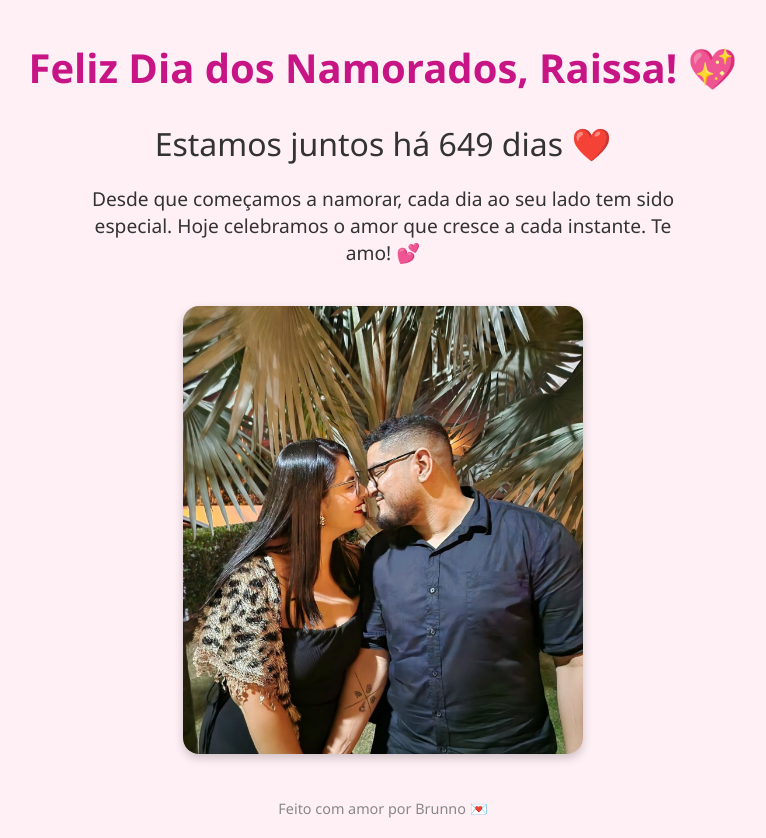
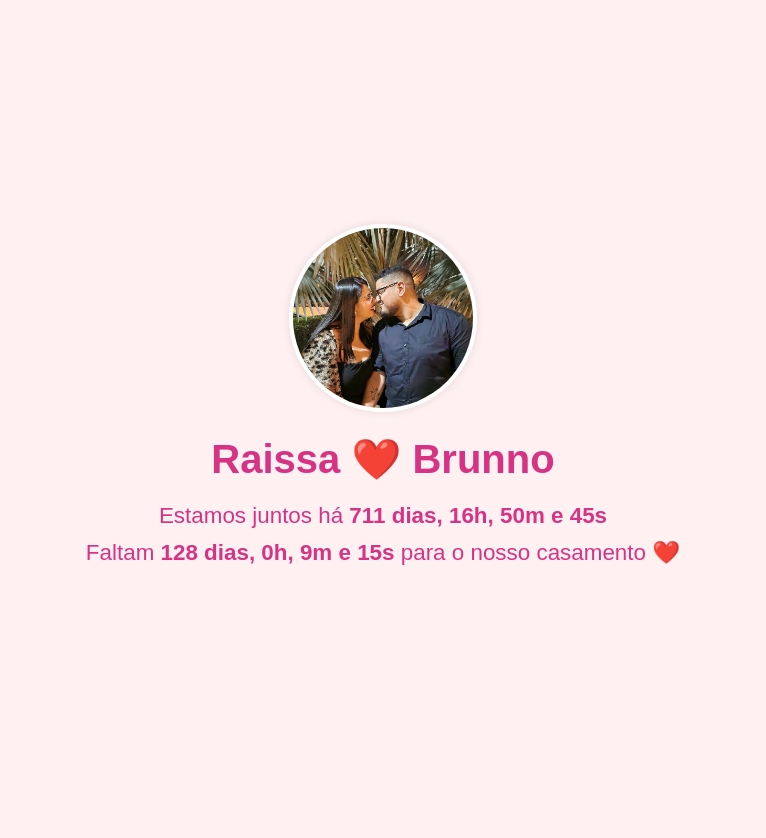
Before and after one commit to bjbrunno/raissaebrunno, a plain HTML site: page index.html in a window 1280 px wide. Shown: the whole page, without its empty margins (257-1023 px from the left). After the commit the page ends 800 px from the top, so only its background shows below. Drawn offline with Linux system fonts and the light colour scheme.

Commit message:
Add files via upload

```diff
--- a/index.html
+++ b/index.html
@@ -1,69 +1,22 @@
 <!DOCTYPE html>
 <html lang="pt-BR">
 <head>
-  <meta charset="UTF-8">
-  <meta name="viewport" content="width=device-width, initial-scale=1.0">
-  <title>Feliz Dia dos Namorados, Raissa! ❤️</title>
-  <style>
-    body {
-      margin: 0;
-      font-family: 'Segoe UI', sans-serif;
-      background: #fff0f5;
-      color: #333;
-      text-align: center;
-      padding: 20px;
-    }
-    h1 {
-      margin-top: 20px;
-      font-size: 2.5em;
-      color: #c71585;
-    }
-    #counter {
-      font-size: 2em;
-      margin: 20px 0;
-    }
-    .message {
-      font-size: 1.2em;
-      margin: 20px auto;
-      max-width: 600px;
-    }
-    .photo {
-      width: 90%;
-      max-width: 400px;
-      border-radius: 16px;
-      box-shadow: 0 4px 10px rgba(0,0,0,0.2);
-      margin-top: 20px;
-    }
-    footer {
-      margin-top: 40px;
-      font-size: 0.9em;
-      color: #888;
-    }
-  </style>
+    <meta charset="UTF-8">
+    <meta name="viewport" content="width=device-width, initial-scale=1.0">
+    <title>Raissa e Brunno</title>
+    <link rel="stylesheet" href="style.css">
 </head>
 <body>
-  <h1>Feliz Dia dos Namorados, Raissa! 💖</h1>
-  <div id="counter">Carregando...</div>
-  <div class="message">
-    Desde que começamos a namorar, cada dia ao seu lado tem sido especial. Hoje celebramos o amor que cresce a cada instante. Te amo! 💕
-  </div>
-  <img class="photo" src="raissa-e-brunno.jpg" alt="Foto do casal">
-
-  <footer>Feito com amor por Brunno 💌</footer>
-
-  <script>
-    const startDate = new Date('2023-09-02');
-    const counter = document.getElementById('counter');
-
-    function updateDaysTogether() {
-      const today = new Date();
-      const diffTime = today - startDate;
-      const diffDays = Math.floor(diffTime / (1000 * 60 * 60 * 24));
-      counter.textContent = `Estamos juntos há ${diffDays} dias ❤️`;
-    }
-
-    updateDaysTogether();
-    setInterval(updateDaysTogether, 86400000); // Atualiza a cada 24h
-  </script>
+    <div class="container">
+        <img src="raissa-e-brunno.jpg" alt="Foto do casal Raissa e Brunno" class="profile-photo">
+        <h1>Raissa ❤️ Brunno</h1>
+        <div id="countdown-together">
+            <p>Estamos juntos há <span id="together-time"></span></p>
+        </div>
+        <div id="countdown-wedding">
+            <p>Faltam <span id="wedding-time"></span> para o nosso casamento ❤️</p>
+        </div>
+    </div>
+    <script src="script.js"></script>
 </body>
 </html>
--- /dev/null
+++ b/script.js
@@ -0,0 +1,50 @@
+// Data de início do namoro: 02 de Julho de 2023
+// O mês em JavaScript começa em 0 (Janeiro=0, Julho=6)
+const startDate = new Date(2023, 6, 2, 0, 0, 0).getTime();
+
+// Data do casamento: 18 de Outubro de 2025, às 17:00
+// O mês em JavaScript começa em 0 (Janeiro=0, Outubro=9)
+const weddingDate = new Date(2025, 9, 18, 17, 0, 0).getTime();
+
+// Seleciona os elementos no HTML onde o tempo será exibido
+const togetherElement = document.getElementById('together-time');
+const weddingElement = document.getElementById('wedding-time');
+
+// Função que atualiza o contador a cada segundo
+setInterval(function() {
+    let now = new Date().getTime();
+
+    // ---- Contagem do tempo juntos ----
+    let distanceTogether = now - startDate;
+    let daysTogether = Math.floor(distanceTogether / (1000 * 60 * 60 * 24));
+    let hoursTogether = Math.floor((distanceTogether % (1000 * 60 * 60 * 24)) / (1000 * 60 * 60));
+    let minutesTogether = Math.floor((distanceTogether % (1000 * 60 * 60)) / (1000 * 60));
+    let secondsTogether = Math.floor((distanceTogether % (1000 * 60)) / 1000);
+
+    // Exibe o resultado no elemento 'together-time'
+    if (togetherElement) {
+        togetherElement.innerHTML = `${daysTogether} dias, ${hoursTogether}h, ${minutesTogether}m e ${secondsTogether}s`;
+    }
+
+    // ---- Contagem regressiva para o casamento ----
+    let distanceWedding = weddingDate - now;
+
+    // Se a data do casamento já passou, mostra uma mensagem
+    if (distanceWedding < 0) {
+        if (weddingElement) {
+            weddingElement.innerHTML = "Enfim casados! ❤️";
+        }
+        // Para a execução de outras partes do código se o casamento já aconteceu
+        document.getElementById('countdown-wedding').querySelector('p').childNodes[0].nodeValue = '';
+    } else {
+        let daysWedding = Math.floor(distanceWedding / (1000 * 60 * 60 * 24));
+        let hoursWedding = Math.floor((distanceWedding % (1000 * 60 * 60 * 24)) / (1000 * 60 * 60));
+        let minutesWedding = Math.floor((distanceWedding % (1000 * 60 * 60)) / (1000 * 60));
+        let secondsWedding = Math.floor((distanceWedding % (1000 * 60)) / 1000);
+        // Exibe o resultado no elemento 'wedding-time'
+        if (weddingElement) {
+            weddingElement.innerHTML = `${daysWedding} dias, ${hoursWedding}h, ${minutesWedding}m e ${secondsWedding}s`;
+        }
+    }
+
+}, 1000); // Atualiza a cada 1 segundo
--- /dev/null
+++ b/style.css
@@ -0,0 +1,43 @@
+body {
+    background-color: #fff0f1; /* Um tom de rosa bem claro */
+    font-family: 'Arial', sans-serif;
+    display: flex;
+    justify-content: center;
+    align-items: center;
+    min-height: 100vh;
+    padding: 20px;
+    box-sizing: border-box;
+    margin: 0;
+    color: #d63384; /* Cor rosa para o texto */
+    text-align: center;
+}
+
+.container {
+    max-width: 600px;
+    width: 100%;
+}
+
+.profile-photo {
+    width: 180px;
+    height: 180px;
+    border-radius: 50%; /* Deixa a foto redonda */
+    object-fit: cover; /* Garante que a foto preencha o círculo sem distorcer */
+    border: 4px solid #fff;
+    box-shadow: 0 0 10px rgba(0, 0, 0, 0.1);
+    margin-bottom: 20px;
+}
+
+h1 {
+    font-size: 2.5em;
+    margin-top: 0;
+    margin-bottom: 20px;
+}
+
+p {
+    font-size: 1.4em;
+    margin: 10px 0;
+}
+
+span {
+    font-weight: bold;
+}
```
